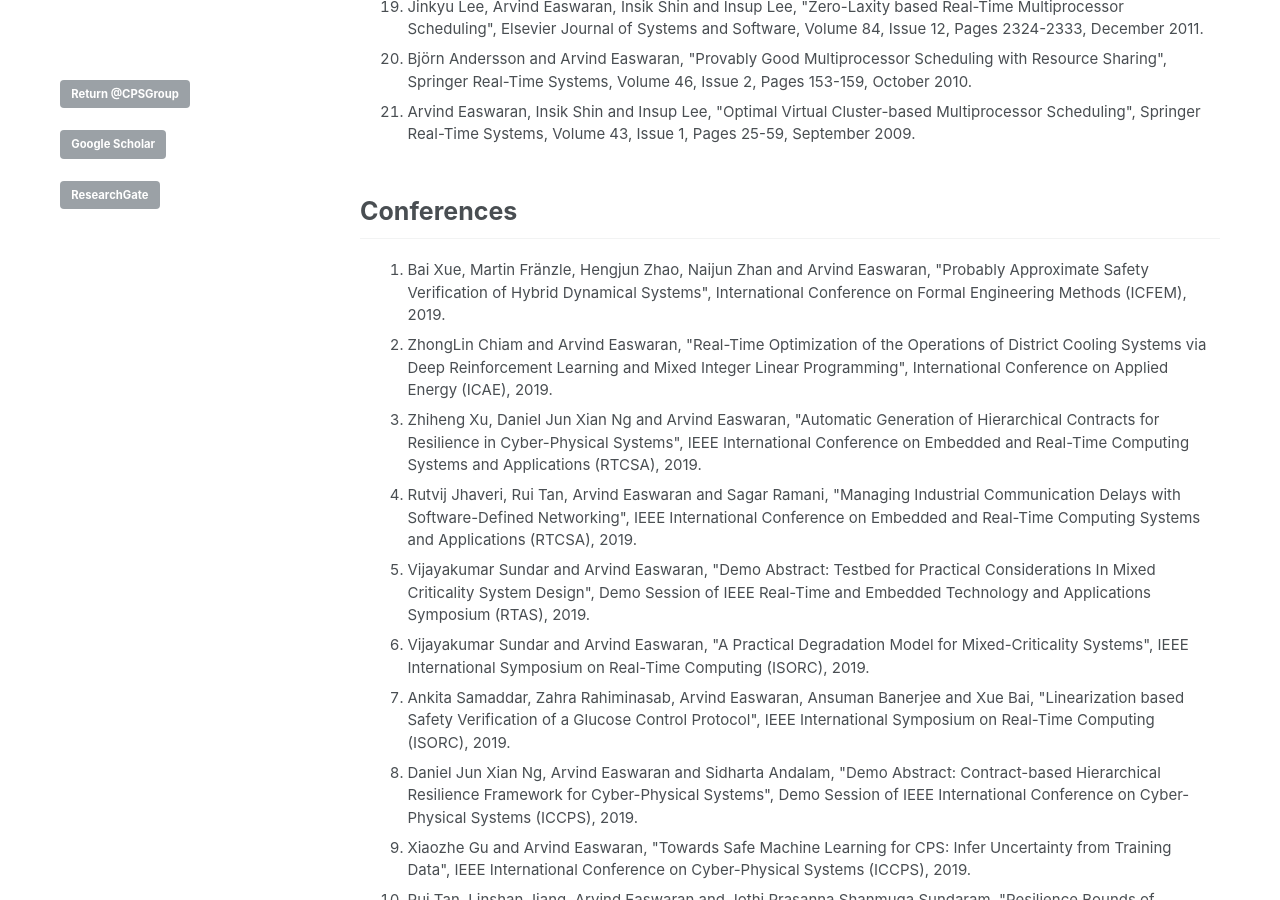
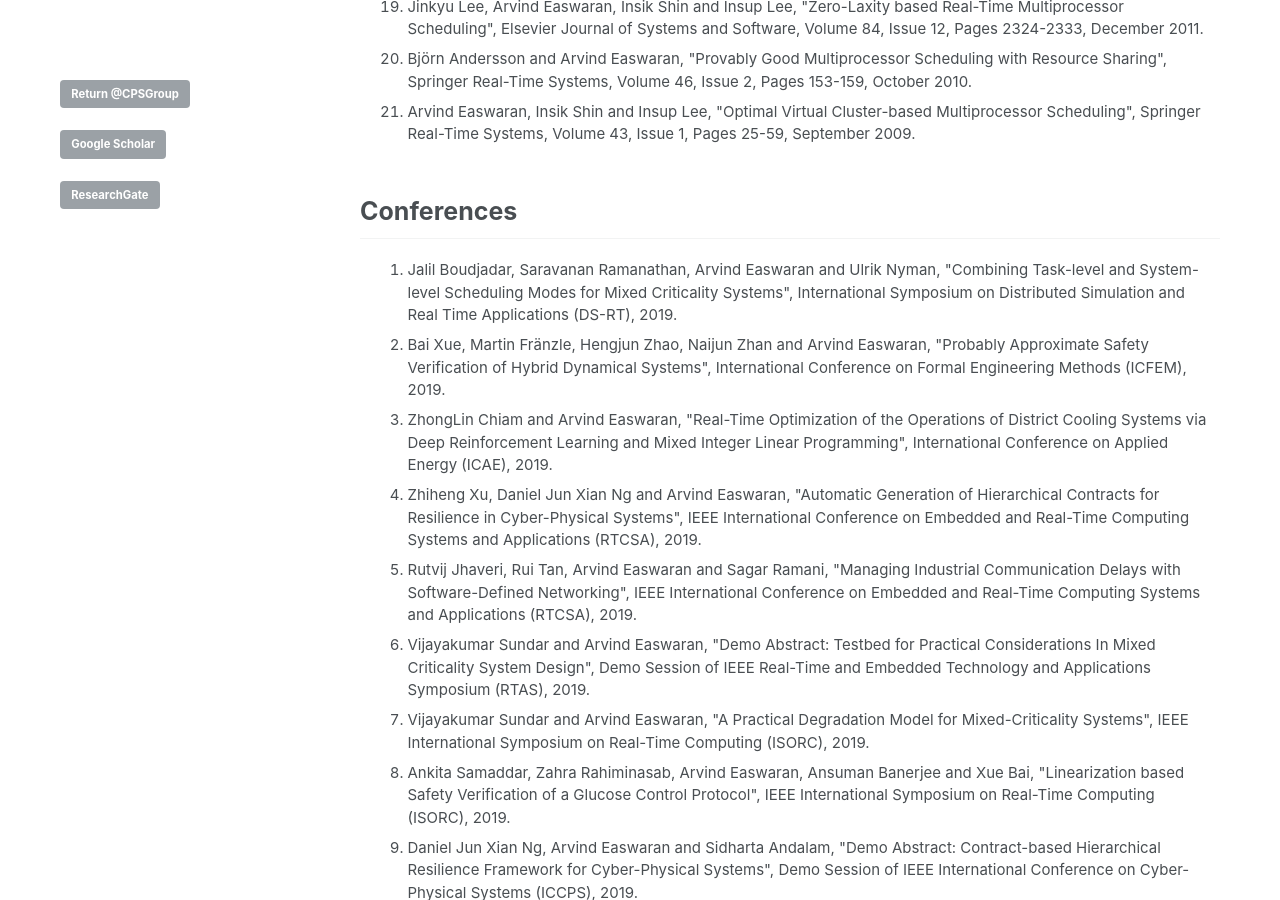
Before and after one commit to CPS-research-group/CPS-research-group.github.io, a Jekyll site: the page built from _pages/research_profile.md, in a window 1280 px wide and 900 px high, scrolled down 1463 px. Built offline with Jekyll 4.4.1, drawn with Linux system fonts in a browser that asks for light colours.

Commit message:
Updates.

```diff
--- a/_pages/research_profile.md
+++ b/_pages/research_profile.md
@@ -48,6 +48,7 @@ a.a:active {color:#0000FF; text-decoration:none;}
 
 ## Conferences
    <ol>
+			<li class="a">Jalil Boudjadar, Saravanan Ramanathan, Arvind Easwaran and Ulrik Nyman, "Combining Task-level and System-level Scheduling Modes for Mixed Criticality Systems", International Symposium on Distributed Simulation and Real Time Applications (DS-RT), 2019.</li>
 			<li class="a">Bai Xue, Martin Fr&auml;nzle, Hengjun Zhao, Naijun Zhan and Arvind Easwaran, "Probably Approximate Safety Verification of Hybrid Dynamical Systems", International Conference on Formal Engineering Methods (ICFEM), 2019.</li>
 			<li class="a">ZhongLin Chiam and Arvind Easwaran, "Real-Time Optimization of the Operations of District Cooling Systems via Deep Reinforcement Learning and Mixed Integer Linear Programming", International Conference on Applied Energy (ICAE), 2019.</li>
 			<li class="a">Zhiheng Xu, Daniel Jun Xian Ng and Arvind Easwaran, "Automatic Generation of Hierarchical Contracts for Resilience in Cyber-Physical Systems", IEEE International Conference on Embedded and Real-Time Computing Systems and Applications (RTCSA), 2019.</li>
```
